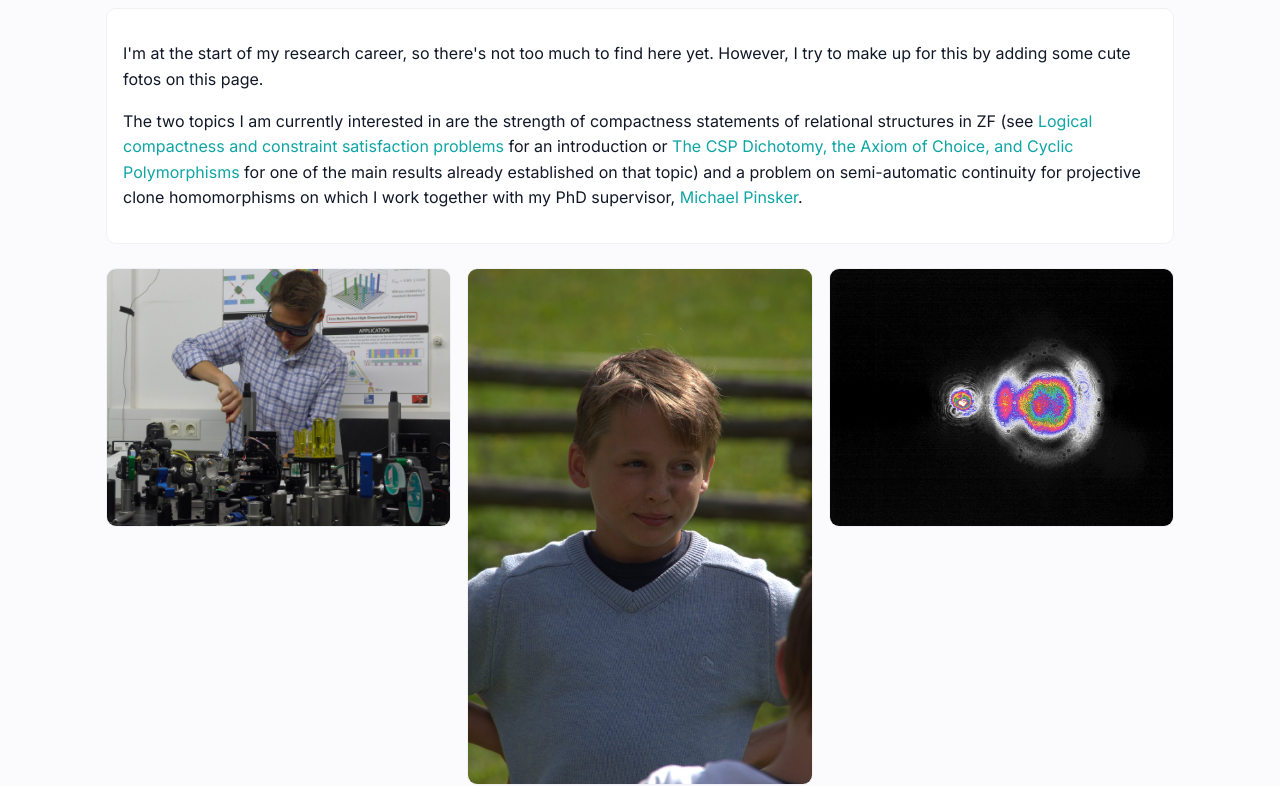
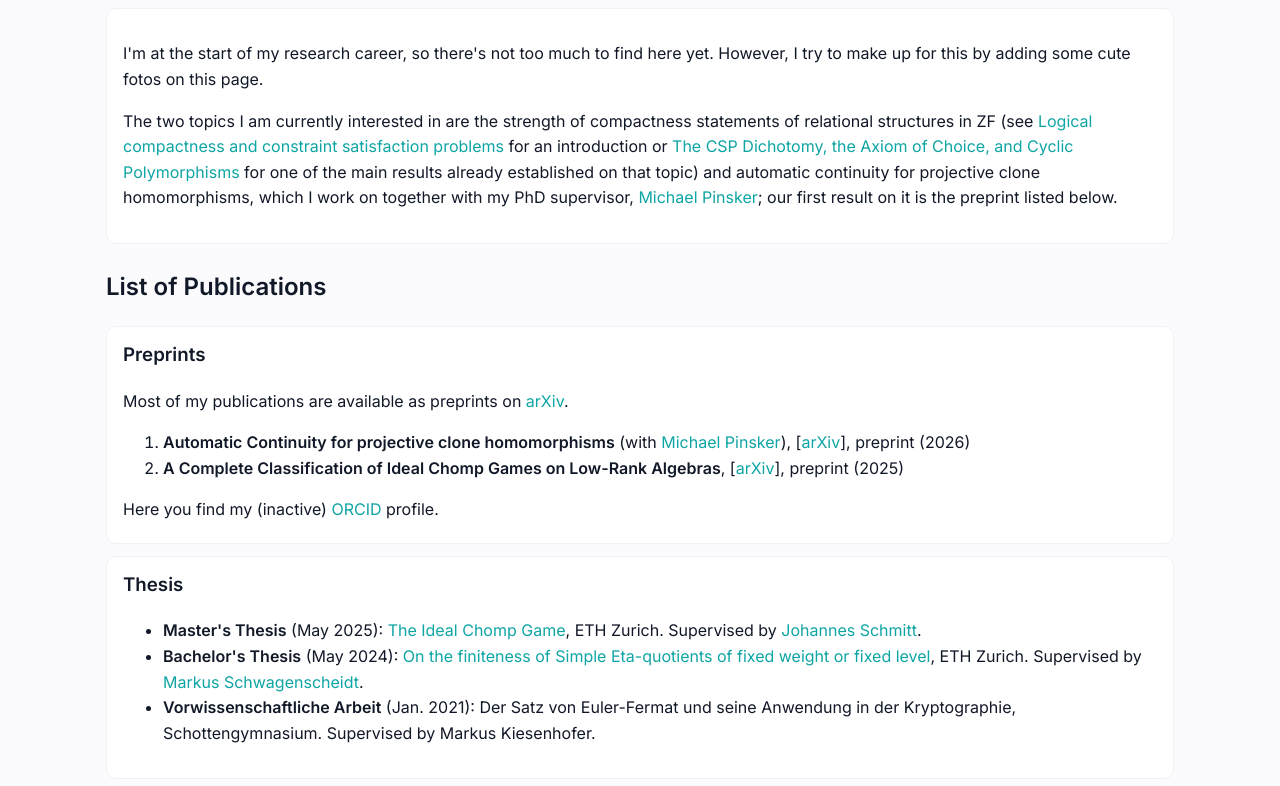
Before and after one commit to leopoldkarl/leopoldkarl.github.io, a plain HTML site: page research/index.html in a window 1280 px wide. Shown: the part 176-962 px from the top of the page. Drawn offline with nearby package versions, Linux system fonts and the light colour scheme.

Commit message:
Add the automatic continuity preprint and show the list on /research
List arXiv:2611.14490 first, duplicate the publications section on the
research page and describe the topic as a result rather than an open
problem.

Co-Authored-By: Claude Opus 5 <noreply@anthropic.com>
Claude-Session: https://claude.ai/code/session_0169vwp26evxWUT7ZCYP4guk

```diff
--- a/research/index.html
+++ b/research/index.html
@@ -48,8 +48,40 @@
         The two topics I am currently interested in are the strength of compactness statements of relational structures in ZF
         (see <a href="https://arxiv.org/abs/1609.05221" data-goatcounter-click="arxiv-logical-compactness" target="_blank" rel="noopener">Logical compactness and constraint satisfaction problems</a>
         for an introduction or <a href="https://arxiv.org/abs/2310.00514" data-goatcounter-click="arxiv-csp-dichotomy-choice" target="_blank" rel="noopener">The CSP Dichotomy, the Axiom of Choice, and Cyclic Polymorphisms</a>
-        for one of the main results already established on that topic) and a problem on semi-automatic continuity for projective clone homomorphisms on which I work together with my PhD supervisor, <a href="https://dmg.tuwien.ac.at/pinsker/" data-goatcounter-click="michael-pinsker" target="_blank" rel="noopener">Michael Pinsker</a>.
+        for one of the main results already established on that topic) and automatic continuity for projective clone homomorphisms, which I work on together with my PhD supervisor, <a href="https://dmg.tuwien.ac.at/pinsker/" data-goatcounter-click="michael-pinsker" target="_blank" rel="noopener">Michael Pinsker</a>; our first result on it is the preprint listed below.
       </p>
+    </section>
+
+    <section id="publications" style="margin-top:1.5rem">
+      <h2>List of Publications</h2>
+      <div style="margin-top:0.75rem">
+        <div>
+          <div class="card">
+            <h3>Preprints</h3>
+            <p style="margin-top:0.25rem; margin-bottom:0.25rem">Most of my publications are available as preprints on
+              <a href="https://arxiv.org/search/math?searchtype=author&query=Karl%2C+L" data-goatcounter-click="arxiv-search" target="_blank" rel="noopener">arXiv</a>.</p>
+            <ol>
+              <li><strong>Automatic Continuity for projective clone homomorphisms</strong> (with <a href="https://dmg.tuwien.ac.at/pinsker/" data-goatcounter-click="michael-pinsker" target="_blank" rel="noopener">Michael Pinsker</a>),
+                [<a href="https://arxiv.org/abs/2611.14490" data-goatcounter-click="arxiv-automatic-continuity" target="_blank" rel="noopener">arXiv</a>], preprint (2026)</li>
+              <li><strong>A Complete Classification of Ideal Chomp Games on Low-Rank Algebras</strong>,
+                [<a href="https://arxiv.org/abs/2511.01673" data-goatcounter-click="arxiv-chomp-paper" target="_blank" rel="noopener">arXiv</a>], preprint (2025)</li>
+            </ol>
+            <p style="margin-top:0.25rem; margin-bottom:0.25rem">Here you find my (inactive)
+              <a href="https://orcid.org/0009-0002-0083-4868" data-goatcounter-click="orcid" target="_blank" rel="noopener">ORCID</a> profile.</p>
+          </div>
+        </div>
+
+        <div class="card" style="margin-top:0.75rem">
+          <h3>Thesis</h3>
+          <ul>
+            <li><strong>Master's Thesis</strong> (May 2025):
+              <a href="https://www.research-collection.ethz.ch/server/api/core/bitstreams/d6754021-1a2b-40da-b938-03328d273e49/content" data-goatcounter-click="thesis-master" target="_blank" rel="noopener">The Ideal Chomp Game</a>, ETH Zurich. Supervised by <a href="https://johannesschmitt.gitlab.io/" data-goatcounter-click="johannes-schmitt" target="_blank" rel="noopener">Johannes Schmitt</a>.</li>
+            <li><strong>Bachelor's Thesis</strong> (May 2024):
+              <a href="https://www.research-collection.ethz.ch/server/api/core/bitstreams/61b2b6a4-f53a-48e1-8350-37ffc4a709f5/content" data-goatcounter-click="thesis-bachelor" target="_blank" rel="noopener">On the finiteness of Simple Eta-quotients of fixed weight or fixed level</a>, ETH Zurich. Supervised by <a href="https://sites.google.com/view/schwagenscheidt" data-goatcounter-click="markus-schwagenscheidt" target="_blank" rel="noopener">Markus Schwagenscheidt</a>.</li>
+            <li><strong>Vorwissenschaftliche Arbeit</strong> (Jan. 2021): Der Satz von Euler-Fermat und seine Anwendung in der Kryptographie, Schottengymnasium. Supervised by Markus Kiesenhofer.</li>
+          </ul>
+        </div>
+      </div>
     </section>
 
     <div class="photo-grid">
```
Also changed, not shown: index.html (+2 -0 lines).
